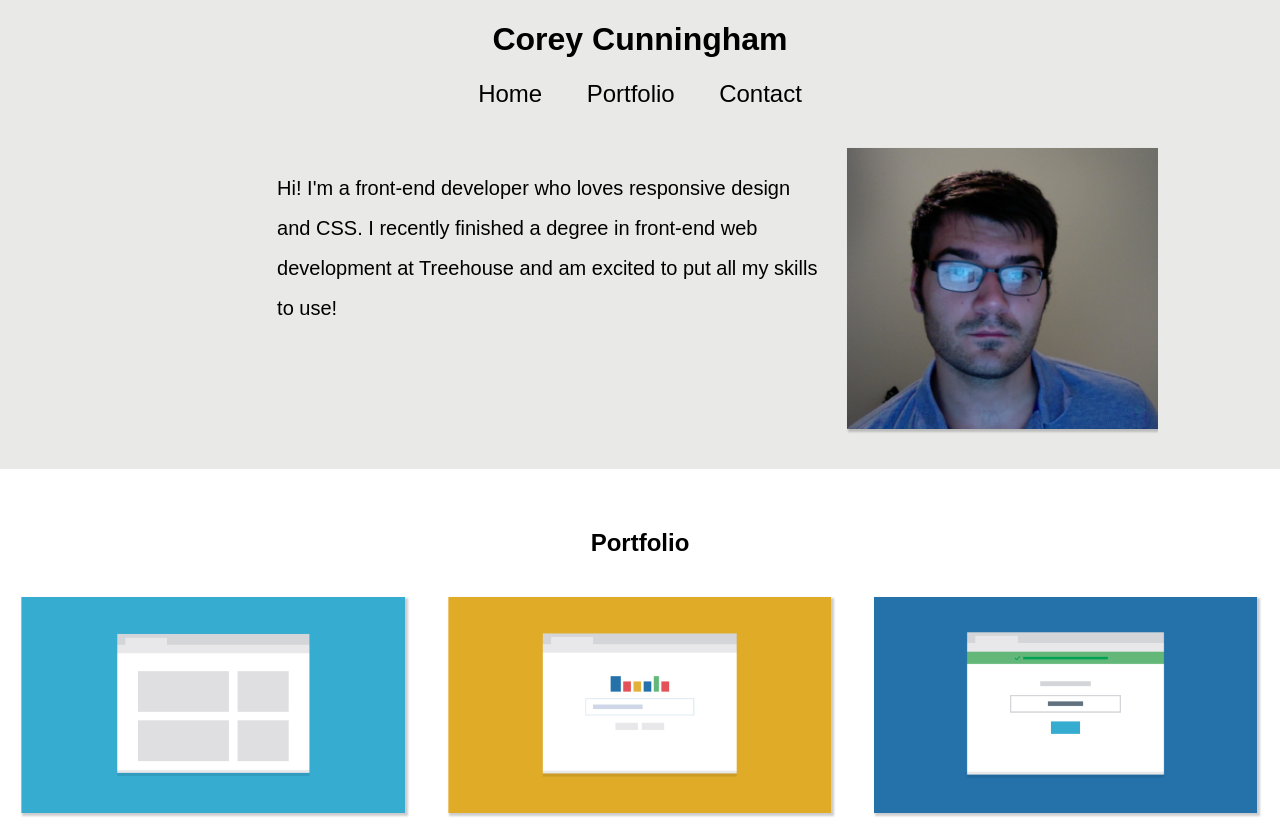
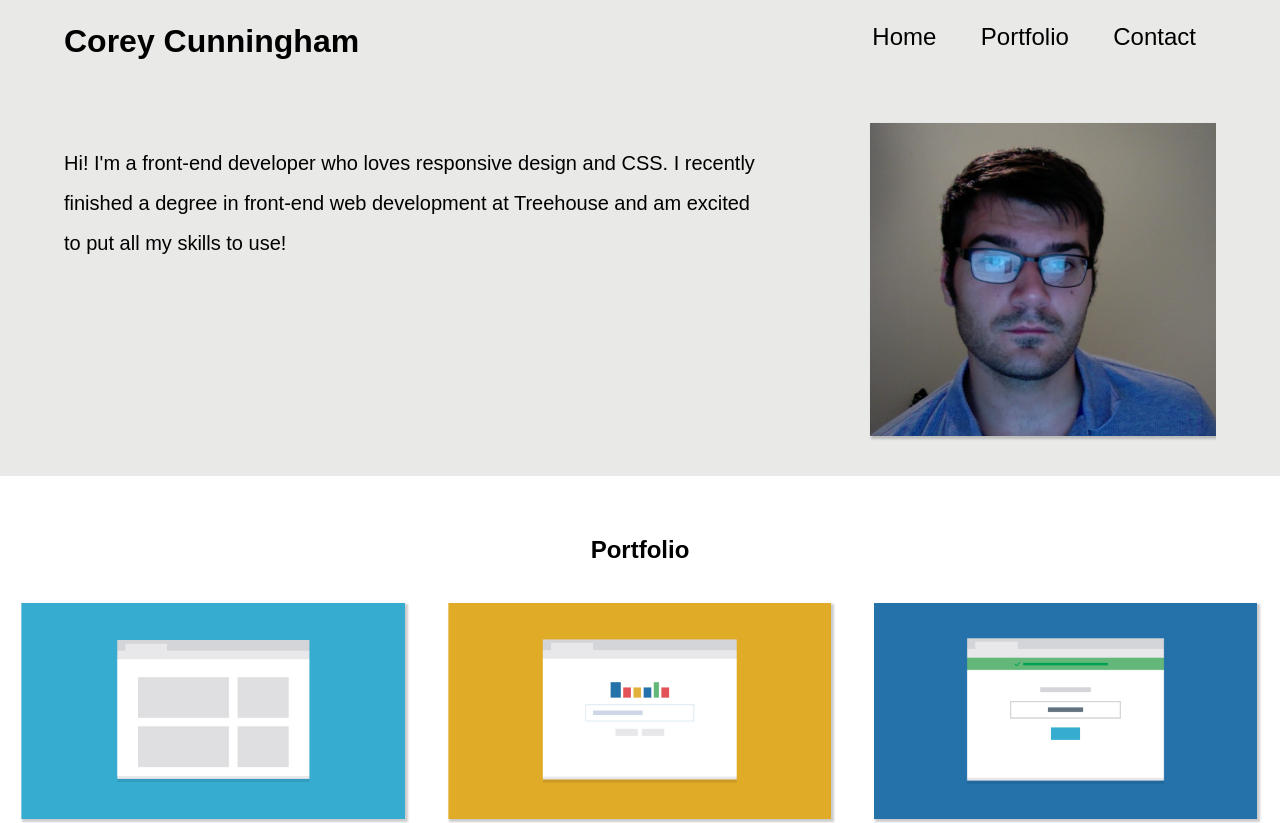
Before and after one commit to ccunnin8/responsive-layout-with-sass, a plain HTML site: page index.html in a window 1280 px wide. Shown: the top 823 px of the page. Drawn offline with Linux system fonts and the light colour scheme.

Commit message:
added meta tag for mobile layout, adjusted the desktop layout

```diff
--- a/css/style.css
+++ b/css/style.css
@@ -15,7 +15,7 @@ img {
 	box-shadow:  2px 2px 2px 1px rgba(0, 0, 0, 0.2);;
 }
 header {
-	height: 100%;
+	overflow: auto;
 }
 footer {
 	border-top: 1px solid black;
@@ -35,7 +35,6 @@ footer h1, footer h2 {
 }
 footer h1 {
 	float: left;
-	padding: 0;
 }
 footer h2 {
 	float: right;
@@ -88,6 +87,9 @@ a {
 .bottom-nav {
 	display: none;
 }
+.banner h3, .banner p {
+	padding: 20px 0;
+}
 /*interactive stuff*/
 a:visited {
 	color:inherit;
@@ -113,6 +115,7 @@ li:hover {
 		padding: 0 20px;
 	}
 	.introduction {
+		width: 100%;
 		text-align: left;
 		overflow: auto;
 	}
@@ -120,7 +123,12 @@ li:hover {
 		width:30%;
 		float: right;
 		margin-left: 20px;
-		clear:right;
+		display: inline-block;
+	}
+	.introduction p {
+		float: left;
+		width: 60%;
+		display: inline-block;
 	}
 	.container {
 		overflow: auto;
@@ -141,6 +149,24 @@ li:hover {
 }
 
 @media (min-width: 1024px) {
+	header {
+		width: 90%;
+		margin: 0 auto;
+	}
+	.name, .main-nav {
+		margin: 2% 0;
+	}
+	.name {
+		text-align: left;
+		float: left;
+		width: 50%;
+	}
+	.main-nav {
+		text-align: right;
+		float: right;
+		display: inline-block;
+		width:50%;
+	}
 	.col {
 		width: 33.3%;
 	}
--- a/index.html
+++ b/index.html
@@ -2,6 +2,7 @@
 <html>
 	<head>
 		<title>Corey Cunningham's Portfolio</title>
+		<meta name="viewport" content="width=device-width, initial-scale=1">
 		<link rel="stylesheet" type="text/css" href="css/normalize.css">
 		<link rel="stylesheet" type="text/css" href="css/style.css">
 	</head>
@@ -10,19 +11,20 @@
 			<h1 class="name">Corey Cunningham</h1>
 			<ul class="main-nav">
 				<li><a href="index.html">Home</a></li>
-				<li><a href="https://github.com/ccunnin8">Portfolio</a></li>
+				<li><a href="#portfolio">Portfolio</a></li>
 				<li><a href="#bottom">Contact</a></li>
 			</ul>
 		</header>
 
 		<div class="banner top">
 			<div class="introduction clearfix">
+				<p> Hi! I'm a front-end developer who loves responsive design and CSS. I recently finished a degree in front-end web development at Treehouse and am excited to put all my skills to use! </p>
 				<img src="images/myhead.jpg" alt="My Head"/>
-				<p> Hi! I'm a front-end developer who loves responsive design and CSS. I recently finished a degree in front-end web development at Treehouse and am excited to put all my skills to use! </p>
 			</div>
 		</div>
 
 		<div class="container">
+			<a id="portfolio"></a>
 			<h2>Portfolio</h2>
 			<div class="marketing col">
 				<img src="images/portfolio-1.png" alt="marketing picture"/>
```
